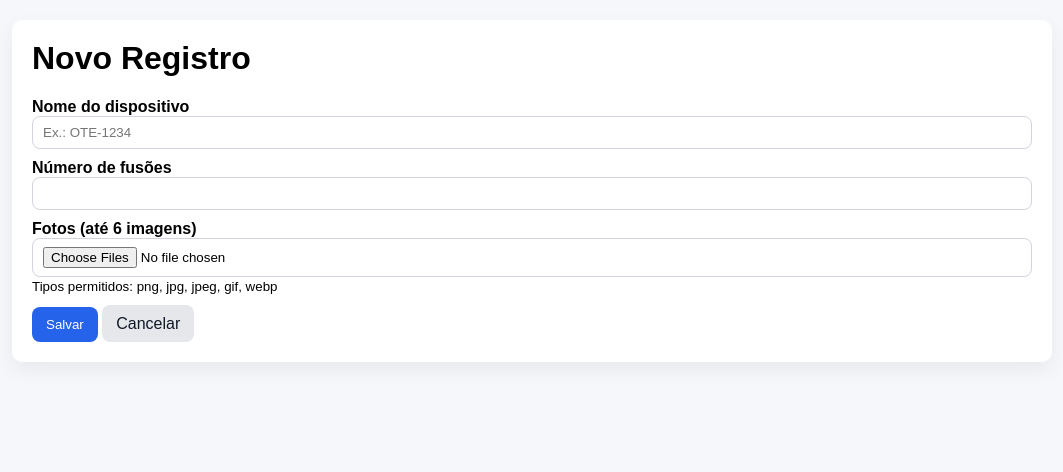
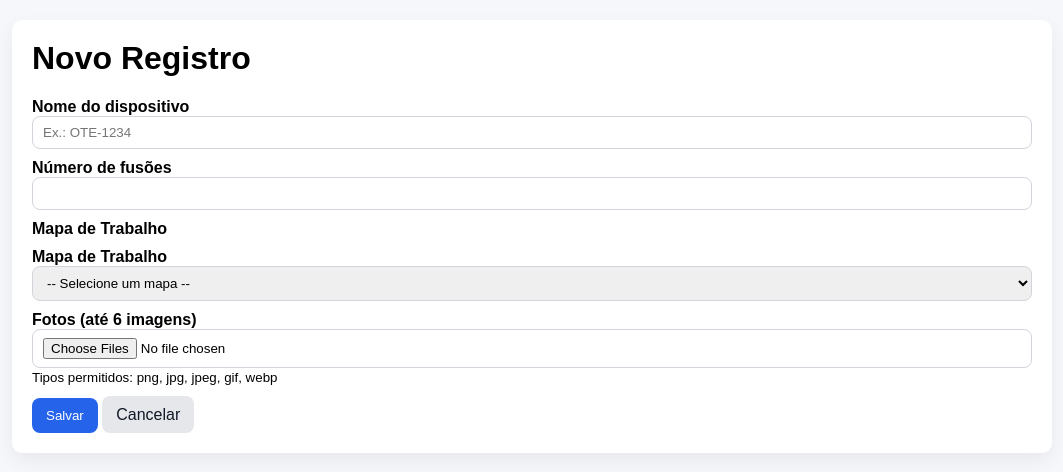
Before and after one commit to btambalo-dotcom/Splice-teste, a Python web app: template templates/new_record.html in a window 1280 px wide. Shown: the part 46-518 px from the top of the page, without its empty margins (108-1171 px from the left). Run offline with Jinja, Linux system fonts and the light colour scheme; the template is opened without the code that fills it: most values are stand-ins (such as "Sample title", 1, 10 or a date in 2020).

Commit message:
Add files via upload

```diff
--- a/templates/new_record.html
+++ b/templates/new_record.html
@@ -7,7 +7,20 @@
   <input type="text" name="device_name" placeholder="Ex.: OTE-1234" required>
   <label>Número de fusões</label>
   <input type="number" name="fusion_count" min="0" step="1" required>
-  <label>Fotos (até 6 imagens)</label>
+  <label>Mapa de Trabalho</label>
+
+  <label>Mapa de Trabalho</label>
+  <select name="work_map_id" required>
+    <option value="">-- Selecione um mapa --</option>
+    {% for m in maps %}
+      <option value="{{ m.id }}">{{ m.title }}</option>
+    {% endfor %}
+  </select>
+  {% if not maps %}
+    <p style="color:#a00; font-size:0.95em;">Nenhum mapa disponível para este usuário. Peça ao administrador para conceder acesso em <strong>Admin → Mapas de Trabalho</strong>.</p>
+  {% endif %}
+
+<label>Fotos (até 6 imagens)</label>
   <input type="file" name="photos" accept="image/*" multiple>
   <small>Tipos permitidos: png, jpg, jpeg, gif, webp</small>
   <div style="margin-top:12px;">
```
